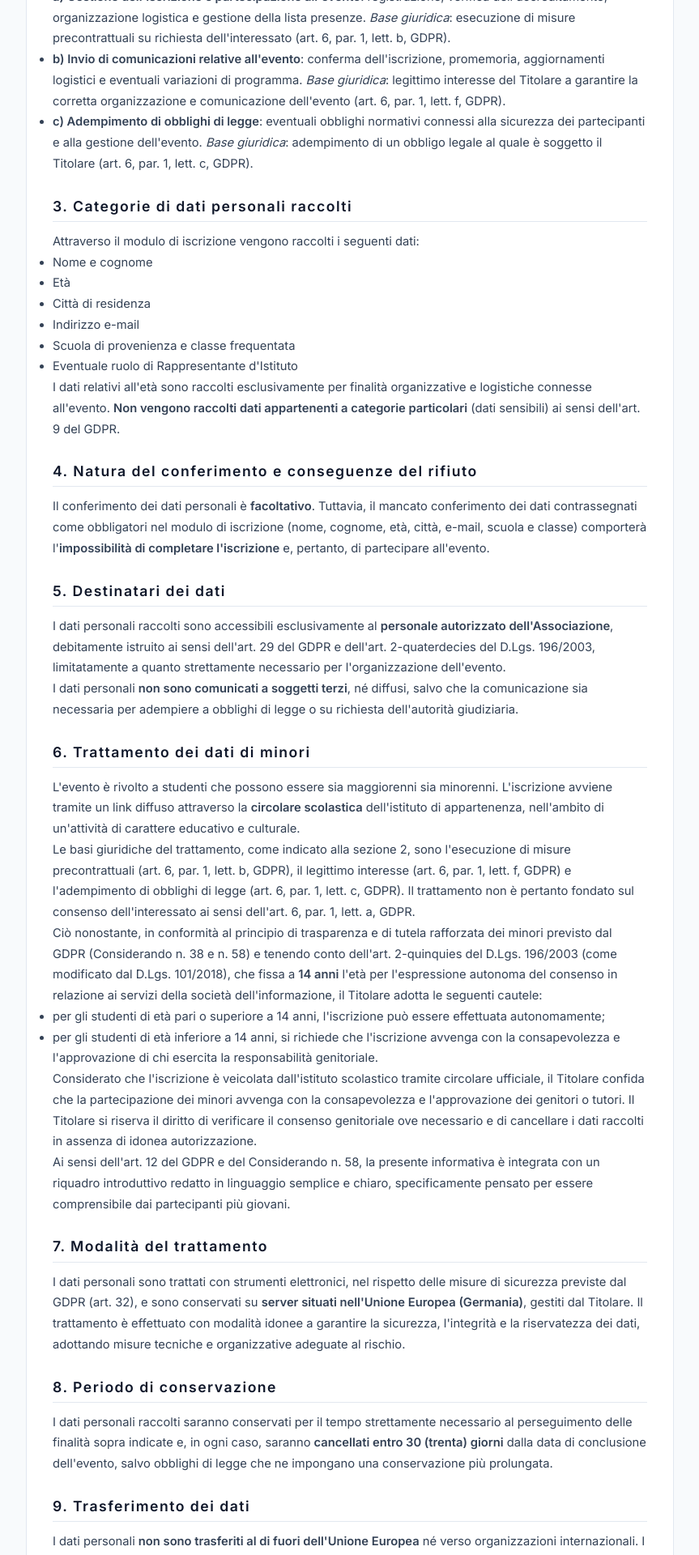
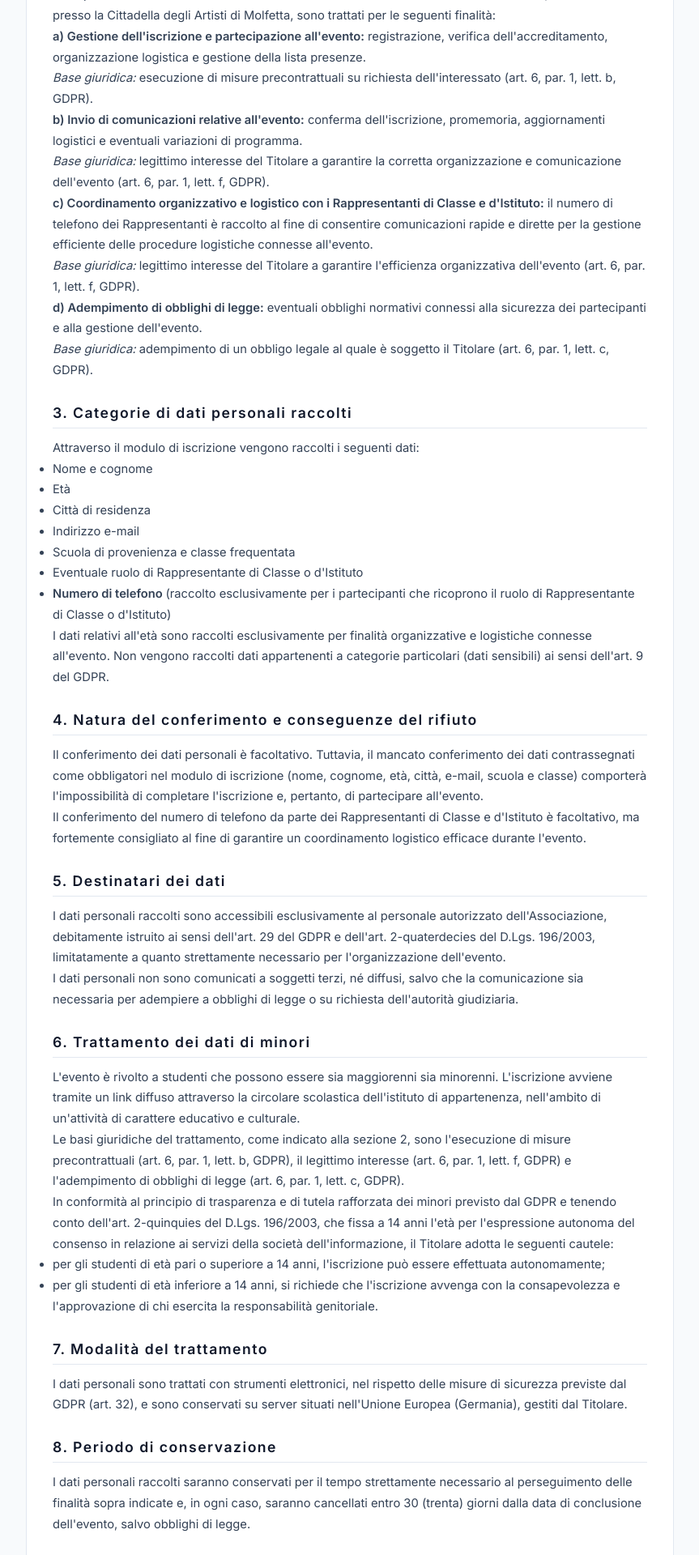
Before and after one commit to etheraculture/etf_manage_tickets, a React (Vite) app in the folder frontend/: page /privacy in a window 1280 px wide. Shown: the part 880-2800 px from the top of the page at 81% size, without its empty margins (208-1071 px from the left). Built offline with nearby package versions, Linux system fonts and the light colour scheme.

Commit message:
deploy: 2026-03-31 23:24:32

```diff
--- a/frontend/src/pages/PrivacyPolicy.jsx
+++ b/frontend/src/pages/PrivacyPolicy.jsx
@@ -18,7 +18,7 @@ export default function PrivacyPolicy() {
           </p>
           <p style={{ color: '#15803d', fontSize: '0.9rem', lineHeight: 1.7 }}>
             Per iscriverti all'evento "Ethera Future Talks" ti chiediamo alcune informazioni su di te: il tuo nome, cognome, età, città, email, la scuola che frequenti e la tua classe.
-            Queste informazioni ci servono solo per organizzare l'evento e per inviarti eventuali comunicazioni su di esso (ad esempio, conferma dell'iscrizione o variazioni di programma).
+            Se sei un Rappresentante di Classe o d'Istituto, ti chiediamo anche il numero di telefono, così possiamo contattarti rapidamente per questioni organizzative e logistiche legate all'evento. Queste informazioni ci servono solo per organizzare l'evento e per inviarti eventuali comunicazioni su di esso (ad esempio, conferma dell'iscrizione o variazioni di programma).
           </p>
           <p style={{ color: '#15803d', fontSize: '0.9rem', lineHeight: 1.7, marginTop: '8px' }}>
             Non daremo i tuoi dati a nessun altro e li cancelleremo entro 30 giorni dalla fine dell'evento.
@@ -40,11 +40,10 @@ export default function PrivacyPolicy() {
 
         <Section title="2. Finalità e base giuridica del trattamento">
           <p>I dati personali raccolti attraverso il modulo di iscrizione all'evento "Ethera Future Talks", che si terrà presso la Cittadella degli Artisti di Molfetta, sono trattati per le seguenti finalità:</p>
-          <ul>
-            <li><strong>a) Gestione dell'iscrizione e partecipazione all'evento</strong>: registrazione, verifica dell'accreditamento, organizzazione logistica e gestione della lista presenze. <em>Base giuridica</em>: esecuzione di misure precontrattuali su richiesta dell'interessato (art. 6, par. 1, lett. b, GDPR).</li>
-            <li><strong>b) Invio di comunicazioni relative all'evento</strong>: conferma dell'iscrizione, promemoria, aggiornamenti logistici e eventuali variazioni di programma. <em>Base giuridica</em>: legittimo interesse del Titolare a garantire la corretta organizzazione e comunicazione dell'evento (art. 6, par. 1, lett. f, GDPR).</li>
-            <li><strong>c) Adempimento di obblighi di legge</strong>: eventuali obblighi normativi connessi alla sicurezza dei partecipanti e alla gestione dell'evento. <em>Base giuridica</em>: adempimento di un obbligo legale al quale è soggetto il Titolare (art. 6, par. 1, lett. c, GDPR).</li>
-          </ul>
+          <p><strong>a) Gestione dell'iscrizione e partecipazione all'evento:</strong> registrazione, verifica dell'accreditamento, organizzazione logistica e gestione della lista presenze.<br/><em>Base giuridica:</em> esecuzione di misure precontrattuali su richiesta dell'interessato (art. 6, par. 1, lett. b, GDPR).</p>
+          <p><strong>b) Invio di comunicazioni relative all'evento:</strong> conferma dell'iscrizione, promemoria, aggiornamenti logistici e eventuali variazioni di programma.<br/><em>Base giuridica:</em> legittimo interesse del Titolare a garantire la corretta organizzazione e comunicazione dell'evento (art. 6, par. 1, lett. f, GDPR).</p>
+          <p><strong>c) Coordinamento organizzativo e logistico con i Rappresentanti di Classe e d'Istituto:</strong> il numero di telefono dei Rappresentanti è raccolto al fine di consentire comunicazioni rapide e dirette per la gestione efficiente delle procedure logistiche connesse all'evento.<br/><em>Base giuridica:</em> legittimo interesse del Titolare a garantire l'efficienza organizzativa dell'evento (art. 6, par. 1, lett. f, GDPR).</p>
+          <p><strong>d) Adempimento di obblighi di legge:</strong> eventuali obblighi normativi connessi alla sicurezza dei partecipanti e alla gestione dell'evento.<br/><em>Base giuridica:</em> adempimento di un obbligo legale al quale è soggetto il Titolare (art. 6, par. 1, lett. c, GDPR).</p>
         </Section>
 
         <Section title="3. Categorie di dati personali raccolti">
@@ -55,68 +54,48 @@ export default function PrivacyPolicy() {
             <li>Città di residenza</li>
             <li>Indirizzo e-mail</li>
             <li>Scuola di provenienza e classe frequentata</li>
-            <li>Eventuale ruolo di Rappresentante d'Istituto</li>
+            <li>Eventuale ruolo di Rappresentante di Classe o d'Istituto</li>
+            <li><strong>Numero di telefono </strong>(raccolto esclusivamente per i partecipanti che ricoprono il ruolo di Rappresentante di Classe o d'Istituto)</li>
           </ul>
-          <p>I dati relativi all'età sono raccolti esclusivamente per finalità organizzative e logistiche connesse all'evento. <strong>Non vengono raccolti dati appartenenti a categorie particolari</strong> (dati sensibili) ai sensi dell'art. 9 del GDPR.</p>
+          <p>I dati relativi all'età sono raccolti esclusivamente per finalità organizzative e logistiche connesse all'evento. Non vengono raccolti dati appartenenti a categorie particolari (dati sensibili) ai sensi dell'art. 9 del GDPR.</p>
         </Section>
 
         <Section title="4. Natura del conferimento e conseguenze del rifiuto">
-          <p>Il conferimento dei dati personali è <strong>facoltativo</strong>. Tuttavia, il mancato conferimento dei dati contrassegnati come obbligatori nel modulo di iscrizione (nome, cognome, età, città, e-mail, scuola e classe) comporterà l'<strong>impossibilità di completare l'iscrizione</strong> e, pertanto, di partecipare all'evento.</p>
+          <p>Il conferimento dei dati personali è facoltativo. Tuttavia, il mancato conferimento dei dati contrassegnati come obbligatori nel modulo di iscrizione (nome, cognome, età, città, e-mail, scuola e classe) comporterà l'impossibilità di completare l'iscrizione e, pertanto, di partecipare all'evento.</p>
+          <p>Il conferimento del numero di telefono da parte dei Rappresentanti di Classe e d'Istituto è facoltativo, ma fortemente consigliato al fine di garantire un coordinamento logistico efficace durante l'evento.</p>
         </Section>
 
         <Section title="5. Destinatari dei dati">
-          <p>I dati personali raccolti sono accessibili esclusivamente al <strong>personale autorizzato dell'Associazione</strong>, debitamente istruito ai sensi dell'art. 29 del GDPR e dell'art. 2-quaterdecies del D.Lgs. 196/2003, limitatamente a quanto strettamente necessario per l'organizzazione dell'evento.</p>
-          <p>I dati personali <strong>non sono comunicati a soggetti terzi</strong>, né diffusi, salvo che la comunicazione sia necessaria per adempiere a obblighi di legge o su richiesta dell'autorità giudiziaria.</p>
+          <p>I dati personali raccolti sono accessibili esclusivamente al personale autorizzato dell'Associazione, debitamente istruito ai sensi dell'art. 29 del GDPR e dell'art. 2-quaterdecies del D.Lgs. 196/2003, limitatamente a quanto strettamente necessario per l'organizzazione dell'evento.</p>
+          <p>I dati personali non sono comunicati a soggetti terzi, né diffusi, salvo che la comunicazione sia necessaria per adempiere a obblighi di legge o su richiesta dell'autorità giudiziaria.</p>
         </Section>
 
         <Section title="6. Trattamento dei dati di minori">
-          <p>L'evento è rivolto a studenti che possono essere sia maggiorenni sia minorenni. L'iscrizione avviene tramite un link diffuso attraverso la <strong>circolare scolastica</strong> dell'istituto di appartenenza, nell'ambito di un'attività di carattere educativo e culturale.</p>
-          <p>Le basi giuridiche del trattamento, come indicato alla sezione 2, sono l'esecuzione di misure precontrattuali (art. 6, par. 1, lett. b, GDPR), il legittimo interesse (art. 6, par. 1, lett. f, GDPR) e l'adempimento di obblighi di legge (art. 6, par. 1, lett. c, GDPR). Il trattamento non è pertanto fondato sul consenso dell'interessato ai sensi dell'art. 6, par. 1, lett. a, GDPR.</p>
-          <p>Ciò nonostante, in conformità al principio di trasparenza e di tutela rafforzata dei minori previsto dal GDPR (Considerando n. 38 e n. 58) e tenendo conto dell'art. 2-quinquies del D.Lgs. 196/2003 (come modificato dal D.Lgs. 101/2018), che fissa a <strong>14 anni</strong> l'età per l'espressione autonoma del consenso in relazione ai servizi della società dell'informazione, il Titolare adotta le seguenti cautele:</p>
+          <p>L'evento è rivolto a studenti che possono essere sia maggiorenni sia minorenni. L'iscrizione avviene tramite un link diffuso attraverso la circolare scolastica dell'istituto di appartenenza, nell'ambito di un'attività di carattere educativo e culturale.</p>
+          <p>Le basi giuridiche del trattamento, come indicato alla sezione 2, sono l'esecuzione di misure precontrattuali (art. 6, par. 1, lett. b, GDPR), il legittimo interesse (art. 6, par. 1, lett. f, GDPR) e l'adempimento di obblighi di legge (art. 6, par. 1, lett. c, GDPR).</p>
+          <p>In conformità al principio di trasparenza e di tutela rafforzata dei minori previsto dal GDPR e tenendo conto dell'art. 2-quinquies del D.Lgs. 196/2003, che fissa a 14 anni l'età per l'espressione autonoma del consenso in relazione ai servizi della società dell'informazione, il Titolare adotta le seguenti cautele:</p>
           <ul>
             <li>per gli studenti di età pari o superiore a 14 anni, l'iscrizione può essere effettuata autonomamente;</li>
             <li>per gli studenti di età inferiore a 14 anni, si richiede che l'iscrizione avvenga con la consapevolezza e l'approvazione di chi esercita la responsabilità genitoriale.</li>
           </ul>
-          <p>Considerato che l'iscrizione è veicolata dall'istituto scolastico tramite circolare ufficiale, il Titolare confida che la partecipazione dei minori avvenga con la consapevolezza e l'approvazione dei genitori o tutori. Il Titolare si riserva il diritto di verificare il consenso genitoriale ove necessario e di cancellare i dati raccolti in assenza di idonea autorizzazione.</p>
-          <p>Ai sensi dell'art. 12 del GDPR e del Considerando n. 58, la presente informativa è integrata con un riquadro introduttivo redatto in linguaggio semplice e chiaro, specificamente pensato per essere comprensibile dai partecipanti più giovani.</p>
         </Section>
 
         <Section title="7. Modalità del trattamento">
-          <p>I dati personali sono trattati con strumenti elettronici, nel rispetto delle misure di sicurezza previste dal GDPR (art. 32), e sono conservati su <strong>server situati nell'Unione Europea (Germania)</strong>, gestiti dal Titolare. Il trattamento è effettuato con modalità idonee a garantire la sicurezza, l'integrità e la riservatezza dei dati, adottando misure tecniche e organizzative adeguate al rischio.</p>
+          <p>I dati personali sono trattati con strumenti elettronici, nel rispetto delle misure di sicurezza previste dal GDPR (art. 32), e sono conservati su server situati nell'Unione Europea (Germania), gestiti dal Titolare.</p>
         </Section>
 
         <Section title="8. Periodo di conservazione">
-          <p>I dati personali raccolti saranno conservati per il tempo strettamente necessario al perseguimento delle finalità sopra indicate e, in ogni caso, saranno <strong>cancellati entro 30 (trenta) giorni</strong> dalla data di conclusione dell'evento, salvo obblighi di legge che ne impongano una conservazione più prolungata.</p>
-        </Section>
-
-        <Section title="9. Trasferimento dei dati">
-          <p>I dati personali <strong>non sono trasferiti al di fuori dell'Unione Europea</strong> né verso organizzazioni internazionali. I server utilizzati per la conservazione dei dati sono ubicati in Germania (UE).</p>
-        </Section>
-
-        <Section title="10. Processi decisionali automatizzati">
-          <p>Il Titolare <strong>non adotta processi decisionali automatizzati</strong>, ivi compresa la profilazione, di cui all'art. 22, paragrafi 1 e 4, del GDPR.</p>
+          <p>I dati personali raccolti saranno conservati per il tempo strettamente necessario al perseguimento delle finalità sopra indicate e, in ogni caso, saranno cancellati entro 30 (trenta) giorni dalla data di conclusione dell'evento, salvo obblighi di legge.</p>
         </Section>
 
         <Section title="11. Diritti dell'interessato">
-          <p>In qualità di interessato, ai sensi degli artt. 15-22 del GDPR, è possibile esercitare in qualsiasi momento i seguenti diritti:</p>
-          <ul>
-            <li><strong>Diritto di accesso</strong> (art. 15): ottenere conferma dell'esistenza di un trattamento e accedere ai propri dati personali;</li>
-            <li><strong>Diritto di rettifica</strong> (art. 16): ottenere la correzione di dati inesatti o l'integrazione di dati incompleti;</li>
-            <li><strong>Diritto alla cancellazione</strong> (art. 17): ottenere la cancellazione dei propri dati, ove sussistano le condizioni previste dalla legge;</li>
-            <li><strong>Diritto di limitazione del trattamento</strong> (art. 18): ottenere la limitazione del trattamento nei casi previsti dalla normativa;</li>
-            <li><strong>Diritto alla portabilità dei dati</strong> (art. 20): ricevere i propri dati in formato strutturato, di uso comune e leggibile da dispositivo automatico;</li>
-            <li><strong>Diritto di opposizione</strong> (art. 21): opporsi al trattamento fondato sul legittimo interesse del Titolare, per motivi connessi alla propria situazione particolare.</li>
-          </ul>
-          <p>Per esercitare i propri diritti, è possibile contattare il Titolare scrivendo a: <strong>legal@pec.etheraculture.com</strong>. Il Titolare risponderà alla richiesta senza ingiustificato ritardo e, in ogni caso, entro un mese dal ricevimento della stessa, come previsto dall'art. 12 del GDPR.</p>
-          <p>È inoltre riconosciuto il diritto di proporre reclamo all'<strong>Autorità Garante per la Protezione dei Dati Personali</strong> (www.garanteprivacy.it), qualora si ritenga che il trattamento dei propri dati avvenga in violazione del GDPR.</p>
+          <p>In qualità di interessato, ai sensi degli artt. 15-22 del GDPR, è possibile esercitare in qualsiasi momento i diritti di accesso, rettifica, cancellazione, limitazione, portabilità e opposizione.</p>
+          <p>Per esercitare i propri diritti, è possibile contattare il Titolare scrivendo a: <strong>legal@pec.etheraculture.com</strong>.</p>
+          <p>È inoltre riconosciuto il diritto di proporre reclamo all'Autorità Garante per la Protezione dei Dati Personali (www.garanteprivacy.it).</p>
         </Section>
 
         <Section title="12. Cookie e tracciamento">
-          <p>Il sito web utilizzato per la raccolta delle iscrizioni <strong>non utilizza cookie di profilazione o di tracciamento</strong>. Possono essere utilizzati esclusivamente cookie tecnici strettamente necessari al funzionamento del sito, che non richiedono il consenso dell'utente ai sensi dell'art. 122 del D.Lgs. 196/2003.</p>
-        </Section>
-
-        <Section title="13. Modifiche alla presente informativa">
-          <p>Il Titolare si riserva il diritto di modificare o aggiornare la presente informativa in qualsiasi momento. Eventuali modifiche sostanziali saranno rese note attraverso il sito web dell'Associazione. Si invita a consultare periodicamente la presente pagina per prendere visione dell'informativa più aggiornata.</p>
+          <p>Il sito web utilizzato per la raccolta delle iscrizioni non utilizza cookie di profilazione o di tracciamento. Possono essere utilizzati esclusivamente cookie tecnici strettamente necessari al funzionamento del sito.</p>
         </Section>
 
         <div style={{ borderTop: '1px solid #e2e8f0', paddingTop: '24px', marginTop: '32px', textAlign: 'center' }}>
```
